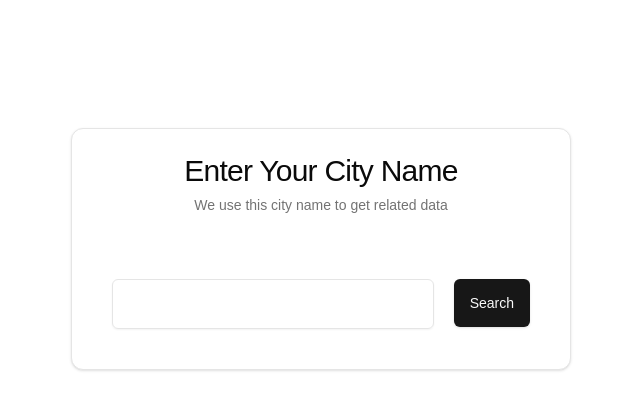
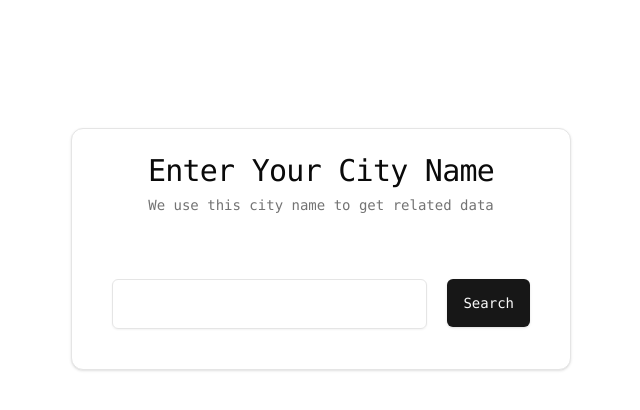
Before and after one commit to KumarWayadande/next-weather-app, a Next.js app: page / in a window 1280 px wide. Shown: the top 410 px of the page, without its empty margins (319-959 px from the left). Built offline with nearby package versions, Linux system fonts and the light colour scheme.

Commit message:
modified:   components/weather-widget.tsx

```diff
--- a/components/weather-widget.tsx
+++ b/components/weather-widget.tsx
@@ -1,5 +1,6 @@
 "use client";
-import { useState, ChangeEvent, FormEvent } from "react";
+import { useState } from "react";
+import WeatherData from "./weather-data";
 import {
   Card,
   CardHeader,
@@ -8,12 +9,11 @@ import {
 } from "@/components/ui/card";
 import { Input } from "@/components/ui/input";
 import { Button } from "@/components/ui/button";
-import { CloudIcon, MapPinIcon, ThermometerIcon } from "lucide-react";
-import WeatherData from "./weather-data";
+
 function WeatherWidget() {
   const [location, setLocation] = useState<string>("");
   const [weather, setWeather] = useState<WeatherData | null>(null);
-  // const [error, setError] = useState<string | null>(null);
+  const [error, setError] = useState<string | null>(null);
   const [isLoading, setIsLoading] = useState<boolean>(false);
 
   function onChangeHandler(e) {
@@ -21,6 +21,8 @@ function WeatherWidget() {
   }
   async function onClickHandler() {
     setIsLoading(true);
+    setError(null);
+    setWeather(null);
     const trimmedCity = location.trim();
 
     if (trimmedCity == "") {
@@ -34,8 +36,17 @@ function WeatherWidget() {
       const responce = await fetch(query);
       const fetchedData = await responce.json();
       console.log(fetchedData);
+      const weatherData: WeatherData = {
+        temperature: fetchedData.current.temp_c,
+        description: fetchedData.current.condition.text,
+        location: fetchedData.location.name,
+        unit: "C",
+      };
+      setWeather(weatherData);
     } catch (error) {
       console.log(error);
+      console.log("Could not fetch any details due to some error");
+      setError("City not found please try again later");
     } finally {
       setIsLoading(false);
     }
@@ -46,30 +57,52 @@ function WeatherWidget() {
       <div className="w-[95%] md:w-[500px]">
         <Card>
           <CardHeader>
-            <CardTitle className="font-normal text-center text-3xl">
+            <CardTitle className="font-normal font-mono text-center text-3xl">
               Enter Your City Name
             </CardTitle>
-            <CardDescription className="text-center font-extralight">
+            <CardDescription className="text-center font-mono font-extralight">
               We use this city name to get related data
             </CardDescription>
           </CardHeader>
           <div className="form-container p-10 gap-5 flex flex-col md:flex-row items-center md:items-start">
             <Input
-              className="py-6"
+              className="py-6 font-mono"
               value={location}
               onChange={onChangeHandler}
             />
+            {!weather && (
               <Button
                 disabled={isLoading}
                 onClick={onClickHandler}
-              className="py-6"
+                className="py-6 font-mono"
               >
                 {`${isLoading ? `Loading` : `Search`}`}
               </Button>
+            )}
+            {weather && (
+              <Button
+                onClick={() => {
+                  setError(null);
+                  setIsLoading(false);
+                  setWeather(null);
+                  setLocation("");
+                }}
+                className="py-6 font-mono bg-gray-500"
+              >
+                Refresh
+              </Button>
+            )}
           </div>
+          {error || weather ? (
+            <div className="pb-6 flex flex-col items-center">
+              {weather && <WeatherData data={weather} />}
+              {error && <p>{error}</p>}
+            </div>
+          ) : (
+            <></>
+          )}
         </Card>
       </div>
-      {}
     </div>
   );
 }
```
Lines whose indentation alone changed are shown as unchanged.
